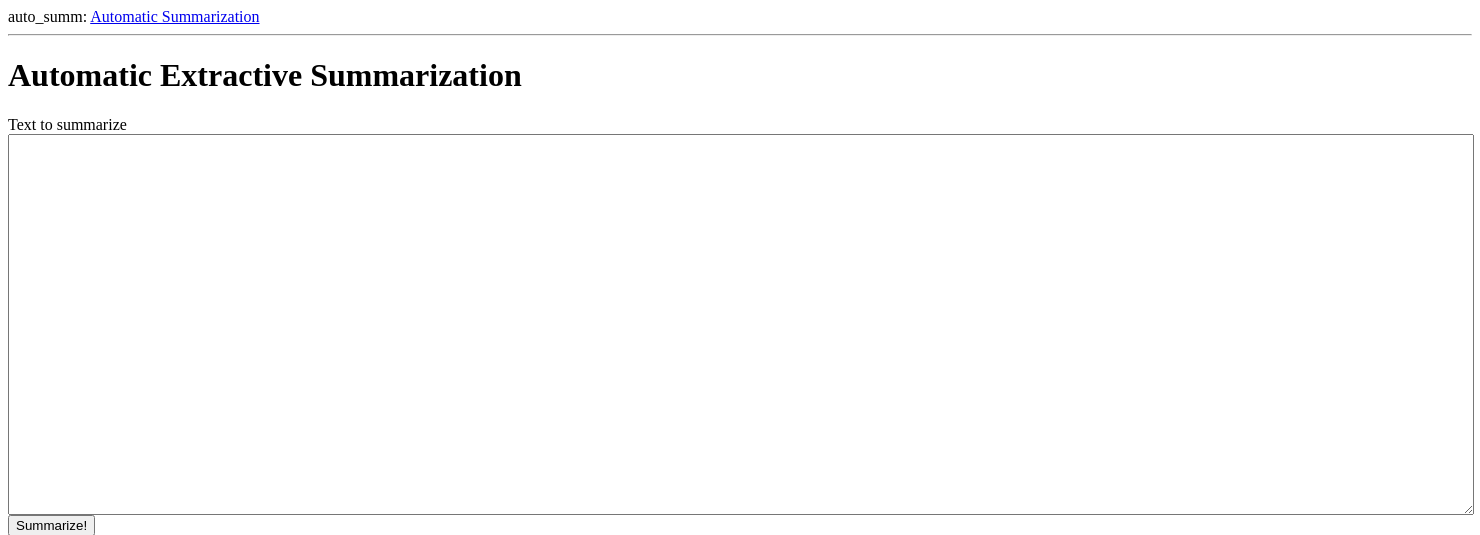
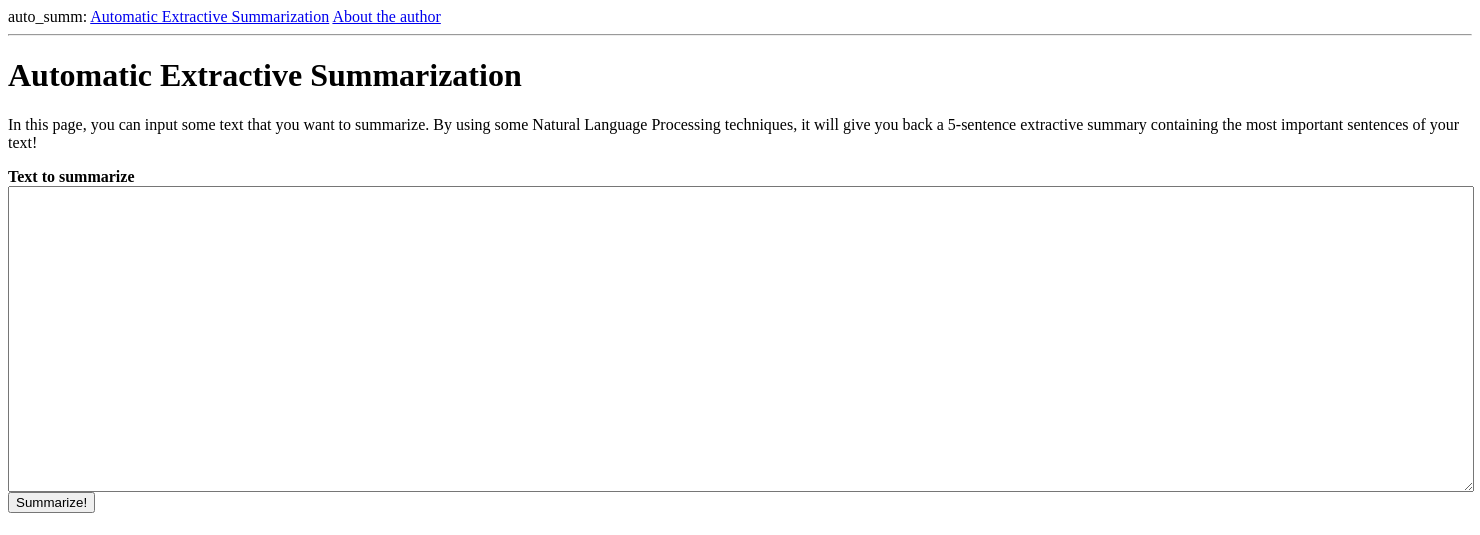
Before and after one commit to jarobyte91/auto_summ, a Flask app: page /summarization in a window 1480 px wide. Shown: the top 535 px of the page. Run offline with Flask 2, Linux system fonts and the light colour scheme.

Commit message:
version 2.0

```diff
--- a/engine/routes.py
+++ b/engine/routes.py
@@ -31,3 +31,7 @@ def summarization_response():
         flash("Thanks for your submission!")
         redirect(url_for("summarization"))
     return render_template("response.html", form = f, body = b)
+
+@app.route("/about_me")
+def about_me():
+    return render_template("about_me.html")
--- /dev/null
+++ b/engine/templates/about_me.html
@@ -0,0 +1,6 @@
+{% extends "base.html" %}
+{% block content %}
+    <h1>About me</h1>
+    <p>Hi, my name is Juan Ramirez-Orta and I am a PhD student under the supervision of Dr. Evangelos Milios in the Computer Science Faculty of Dalhousie University.</p>
+    <p>I created this website as a small exercise in my research. If you want to report any bugs, please contact me at mat.juan.ramirez "at" gmail.com or my LinkedIn <a href="https://www.linkedin.com/in/juan-antonio-ramirez-orta-66b2861aa/">profile</a>.</p>
+{% endblock %}
--- a/engine/templates/base.html
+++ b/engine/templates/base.html
@@ -9,7 +9,8 @@
     <body>
         <div>
             auto_summ:
-            <a href="{{ url_for('summarization') }}">Automatic Summarization</a>
+            <a href="{{ url_for('summarization') }}">Automatic Extractive Summarization</a>
+            <a href="{{ url_for('about_me') }}">About the author</a>
         </div>
         <hr>
         {% with messages = get_flashed_messages() %}
--- a/engine/templates/response.html
+++ b/engine/templates/response.html
@@ -1,7 +1,7 @@
 {% extends "base.html" %}
 {% block content %}
     <h1>Your Extractive Summary</h1>
-    <h2>Here are the most important sentences of your text</h2>
+    <h2>Here are the most important sentences of your text, sorted by importance</h2>
     <p>
     {% for line in body %}
         <b>{{ line.rank }}.   </b>{{ line.sentence }}<br>
--- a/engine/templates/summarization.html
+++ b/engine/templates/summarization.html
@@ -1,10 +1,11 @@
 {% extends "base.html" %}
 {% block content %}
     <h1>Automatic Extractive Summarization</h1>
+    <p>In this page, you can input some text that you want to summarize. By using some Natural Language Processing techniques, it will give you back a 5-sentence extractive summary containing the most important sentences of your text!</p>
     <form action="" method="post">
         {{ form.hidden_tag() }}
-        {{ form.input_text.label }}<br>
-        {{ form.input_text(cols = 180, rows = 25) }}<br>
+        <b>{{ form.input_text.label }}</b><br>
+        {{ form.input_text(cols = 180, rows = 20) }}<br>
         {% for error in form.input_text.errors %}
             <span style="color: red;">[Please select an option]</span><br>
         {% endfor %}
```
